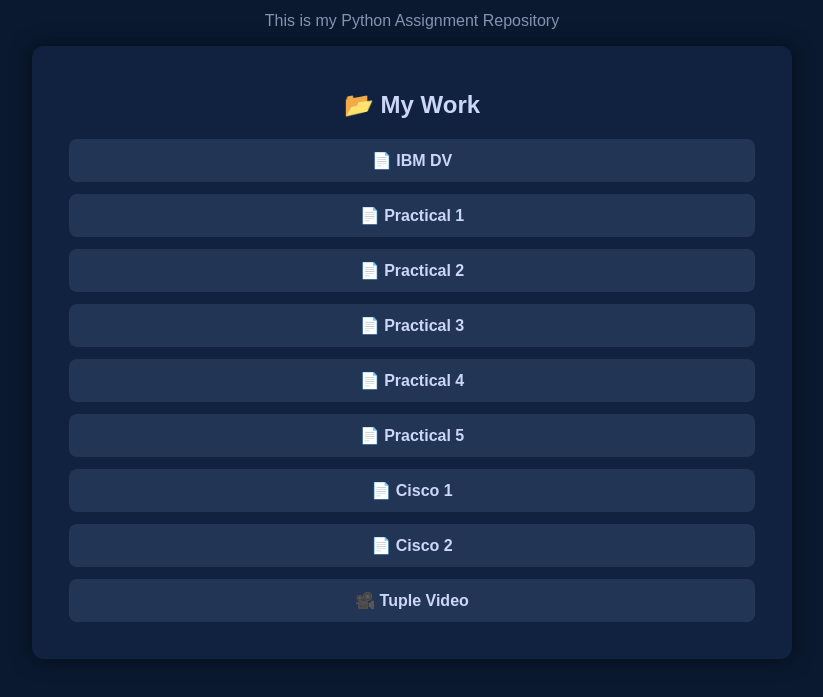
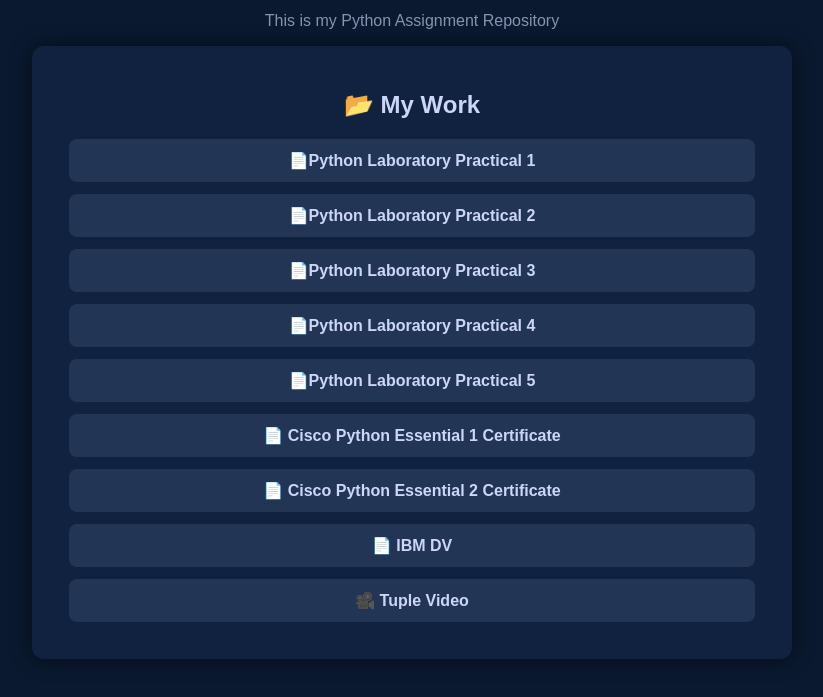
Before and after one commit to ishatundurwar1407-netizen/Python, a plain HTML site: page index.html in a window 1280 px wide. Shown: the part 161-858 px from the top of the page, without its empty margins (228-1051 px from the left). Drawn offline with Linux system fonts and the light colour scheme.

Commit message:
Update index.html

```diff
--- a/index.html
+++ b/index.html
@@ -57,15 +57,15 @@
     <div class="container">
         <h2>📂 My Work</h2>
 
+        <a href="Isha Practical 1 EDS (1).pdf">📄Python Laboratory Practical 1</a>
+        <a href="Isha Practical 2 EDS (1).pdf">📄Python Laboratory Practical 2</a>
+        <a href="Isha Practical 3 EDS.pdf">📄Python Laboratory Practical 3</a>
+        <a href="Isha Practical 4 EDS.pdf">📄Python Laboratory Practical 4</a>
+        <a href="Isha Practical 5 EDS.pdf">📄Python Laboratory Practical 5</a>
+        <a href="Isha essential 1.pdf">📄 Cisco Python Essential 1 Certificate</a>
+        <a href="Isha essential 2.pdf">📄 Cisco  Python Essential 2 Certificate</a>
         <a href="Isha IBM DV.pdf">📄 IBM DV</a>
-        <a href="Isha Practical 1 EDS (1).pdf">📄 Practical 1</a>
-        <a href="Isha Practical 2 EDS (1).pdf">📄 Practical 2</a>
-        <a href="Isha Practical 3 EDS.pdf">📄 Practical 3</a>
-        <a href="Isha Practical 4 EDS.pdf">📄 Practical 4</a>
-        <a href="Isha Practical 5 EDS.pdf">📄 Practical 5</a>
-        <a href="Isha essential 1.pdf">📄 Cisco 1</a>
-        <a href="Isha essential 2.pdf">📄 Cisco 2</a>
-        <a href="Isha Tuple.mp4">🎥 Tuple Video</a>
+        <a href="https://ishatundurwar1407-netizen.github.io/Python/">🎥 Tuple Video</a>
 
     </div>
 
```
